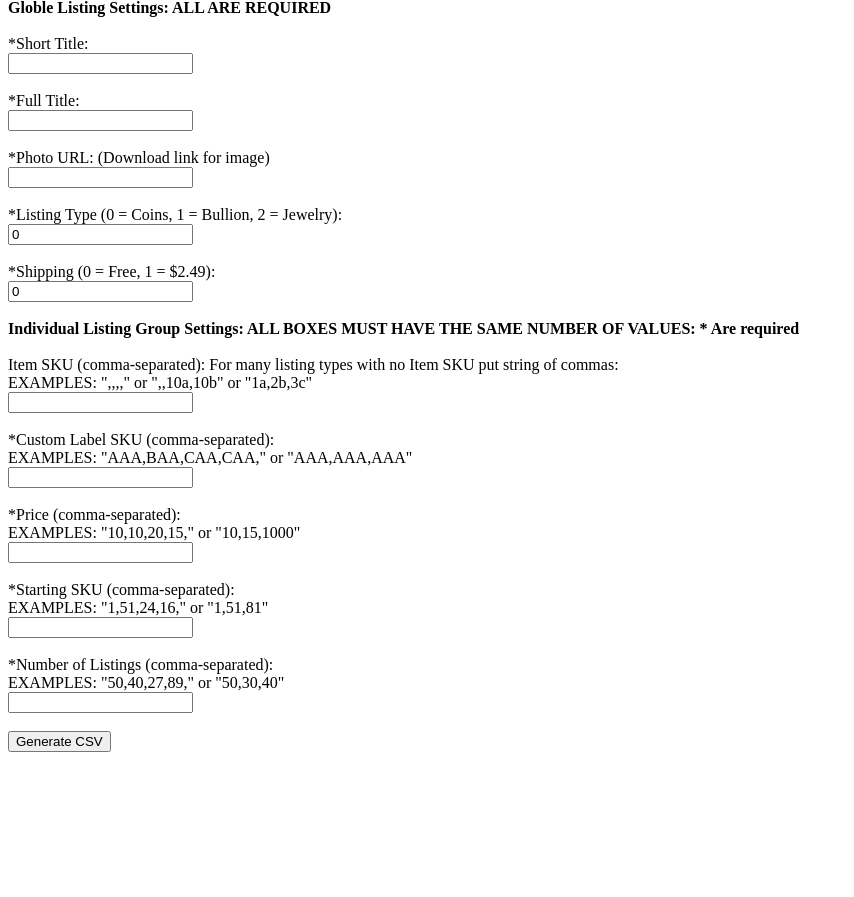
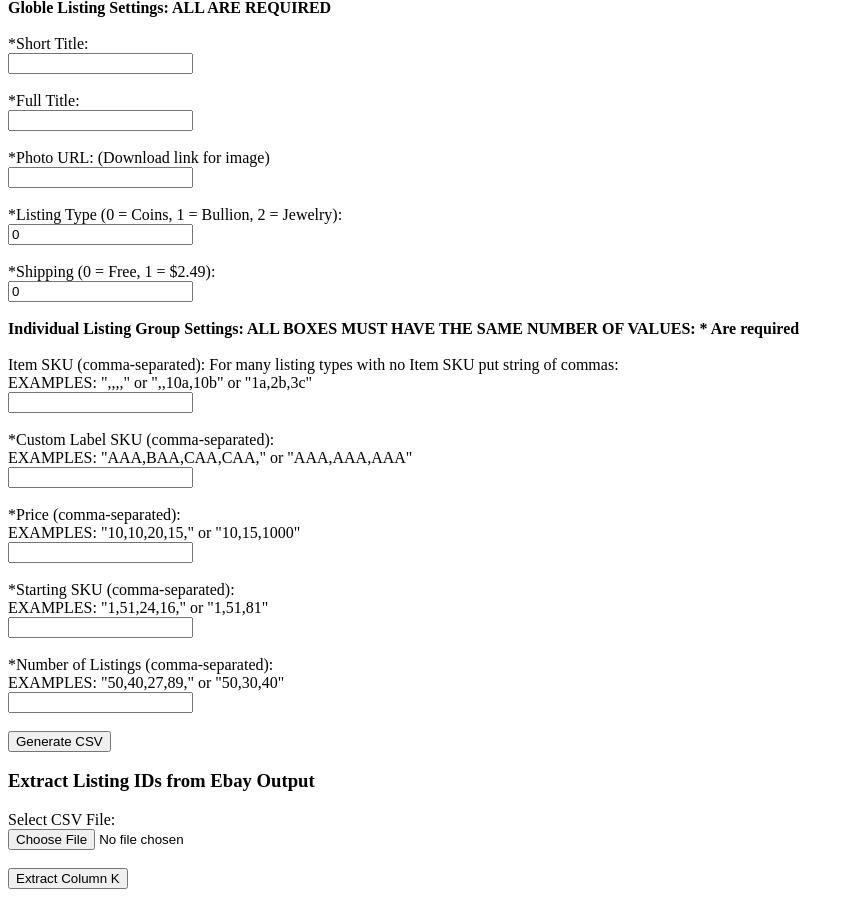
Before and after one commit to Vixcalibur/ebaylistinator, a FastAPI app: page / in a window 1280 px wide. Shown: the part 109-1006 px from the top of the page, without its empty margins (0-854 px from the left). Before the commit the page ends 861 px from the top, so only its background shows below. Run offline with FastAPI, Linux system fonts and the light colour scheme.

Commit message:
Update index.html: ebay out put id extraction support

```diff
--- a/templates/index.html
+++ b/templates/index.html
@@ -48,6 +48,17 @@
         <input type="text" name="numberOfListings"><br><br>
 
         <input type="submit" value="Generate CSV">
+
+          <!-- Right: Column K Extractor -->
+        <div style="flex: 1;">
+          <h3>Extract Listing IDs from Ebay Output</h3>
+          <form method="post" action="/extract-k" enctype="multipart/form-data">
+            <label>Select CSV File:</label><br>
+            <input type="file" name="file" accept=".csv"><br><br>
+            <input type="submit" value="Extract Column K">
+          </form>
+        </div>
+
     </form>
 </body>
 </html>
```
